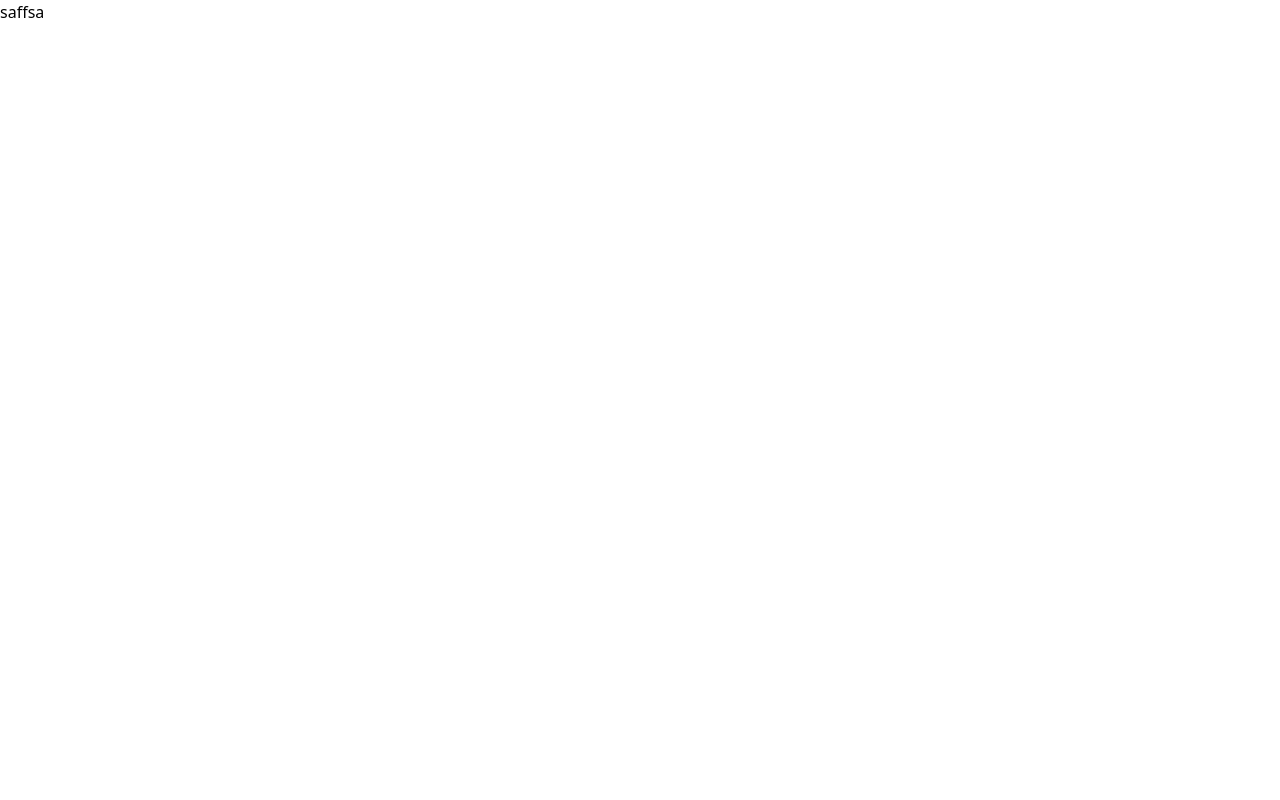
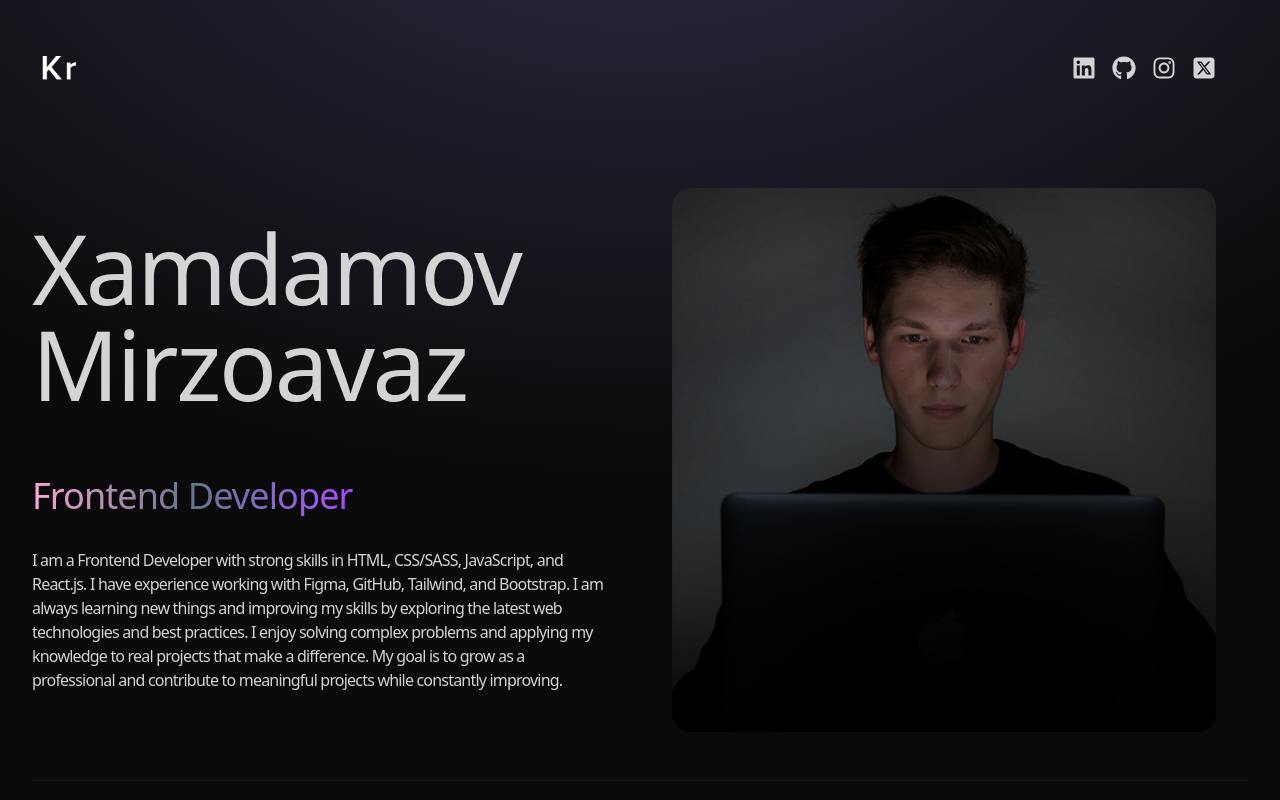
Before and after one commit to KhamdamovAva/MyPortfolio, a React (Vite) app: page / in a window 1280 px wide. Shown: the top 800 px of the page. Built offline with nearby package versions, Linux system fonts and the light colour scheme.

Commit message:
added components to App.jsx

```diff
--- a/src/App.jsx
+++ b/src/App.jsx
@@ -1,11 +1,25 @@
 import React from 'react'
 import './App.css'
+import Navbar from './components/Navbar'
+import Main from './components/main'
+import About from './components/About'
+import Technologies from './components/Technologies'
+import Experience from './components/Experience'
 function App() {
 
   return (
-    <>
-      <h1 className=''>saffsa</h1>
-    </>
+    <div className='overflow-x-hidden text-neutral-300 antialiased selection:bg-cyan-300 selection:text-cyan-900'>
+      <div className='fixed top-0 -z-10 h-full w-full'>
+        <div className="absolute top-0 z-[-2] h-screen w-screen bg-neutral-950 bg-[radial-gradient(ellipse_80%_80%_at_50%_-20%,#7877c64d,rgba(255,255,255,0))]"></div>
+      </div>
+      <div className='container mx-auto px-8'>
+        <Navbar />
+        <Main />
+        <About />
+        <Technologies />
+        <Experience />
+      </div>
+    </div>
   )
 }
 
--- a/src/index.css
+++ b/src/index.css
@@ -1,8 +1,6 @@
 @import "tailwindcss";
 
 * {
-  margin: 0;
-  padding: 0;
   box-sizing: border-box;
 }
 body {
```
